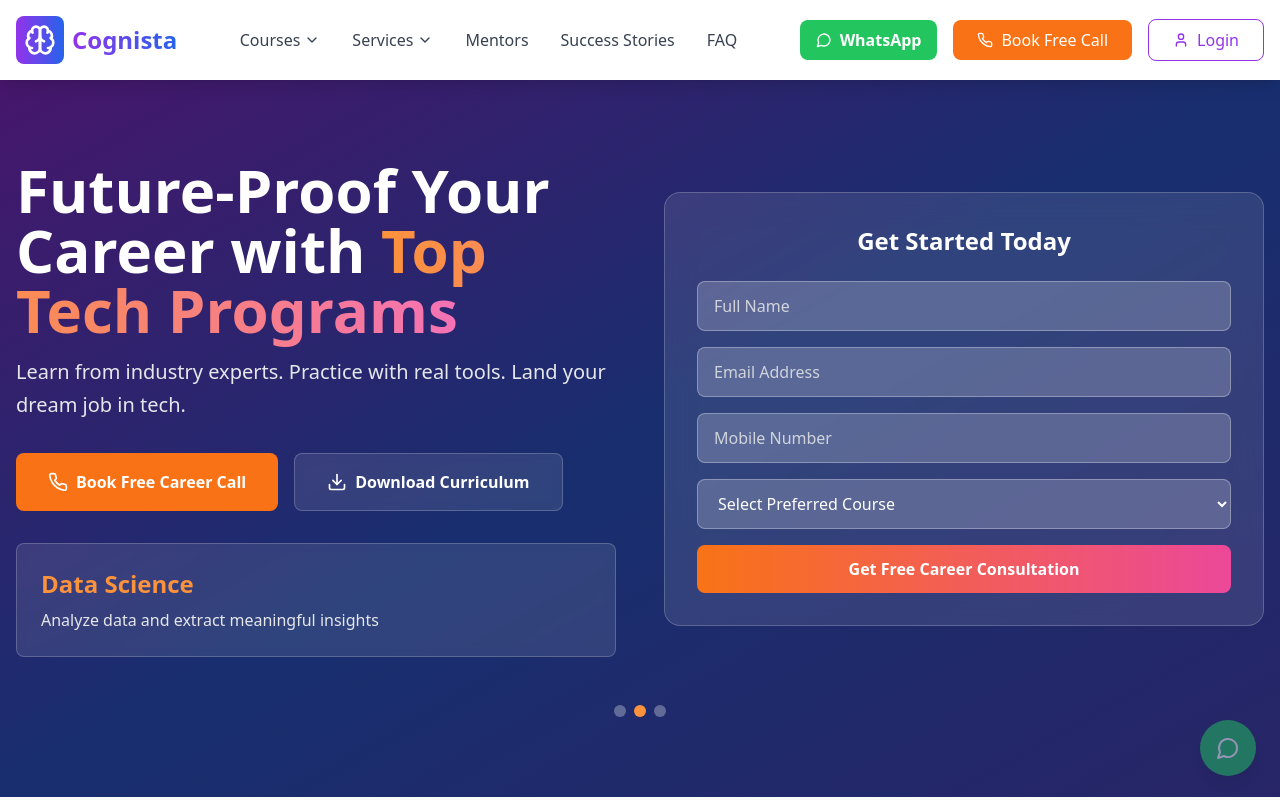
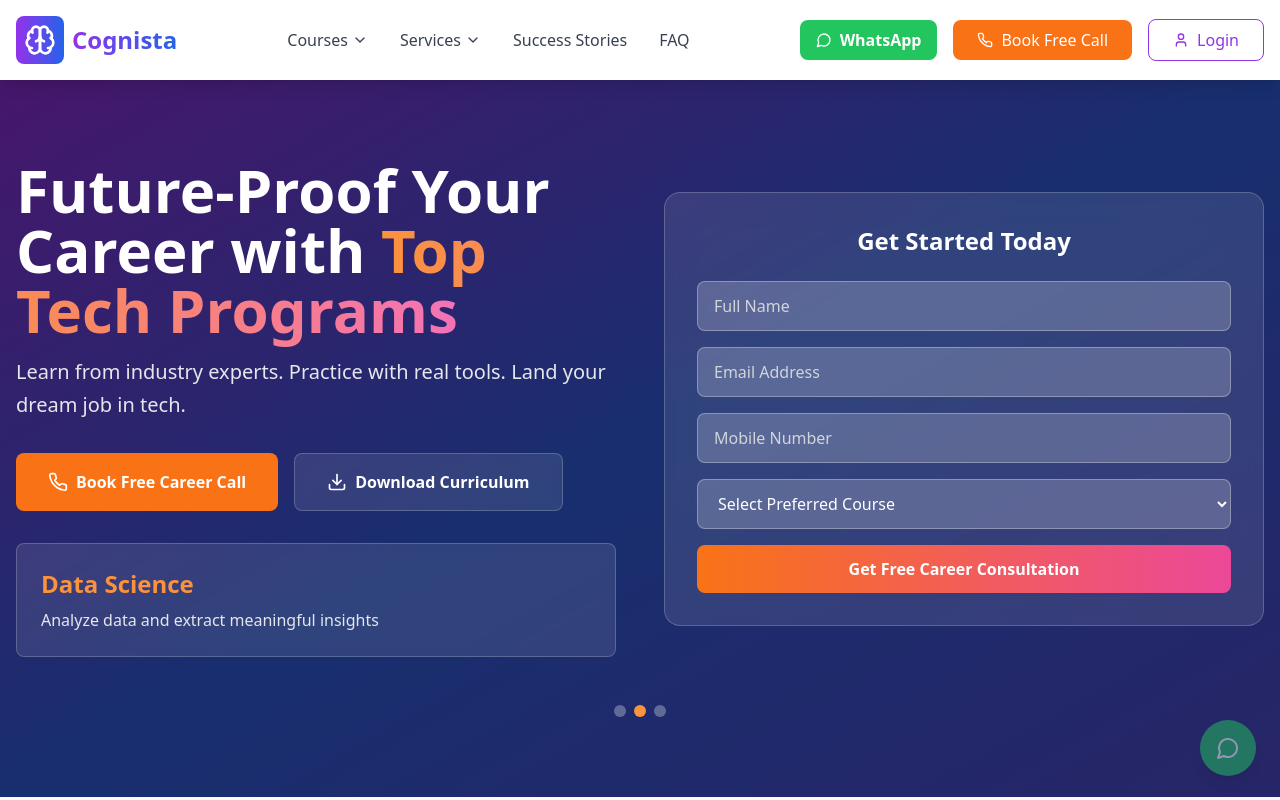
Before and after one commit to lukiworks16/My_Cognista_Website_new, a React (Vite) app: page / in a window 1280 px wide. Shown: the top 800 px of the page. Built offline with nearby package versions, Linux system fonts and the light colour scheme.

Commit message:
Updated Header.tsx

```diff
--- a/src/components/Header.tsx
+++ b/src/components/Header.tsx
@@ -159,9 +159,9 @@ const Header: React.FC<HeaderProps> = ({ onOpenCourseDetail }) => {
               )}
             </div>
 
-            <a href="#mentors" className="text-gray-700 hover:text-purple-600 font-medium transition-colors">
+            {/* <a href="#mentors" className="text-gray-700 hover:text-purple-600 font-medium transition-colors">
               Mentors
-            </a>
+            </a> */}
             <a href="#success" className="text-gray-700 hover:text-purple-600 font-medium transition-colors">
               Success Stories
             </a>
```
